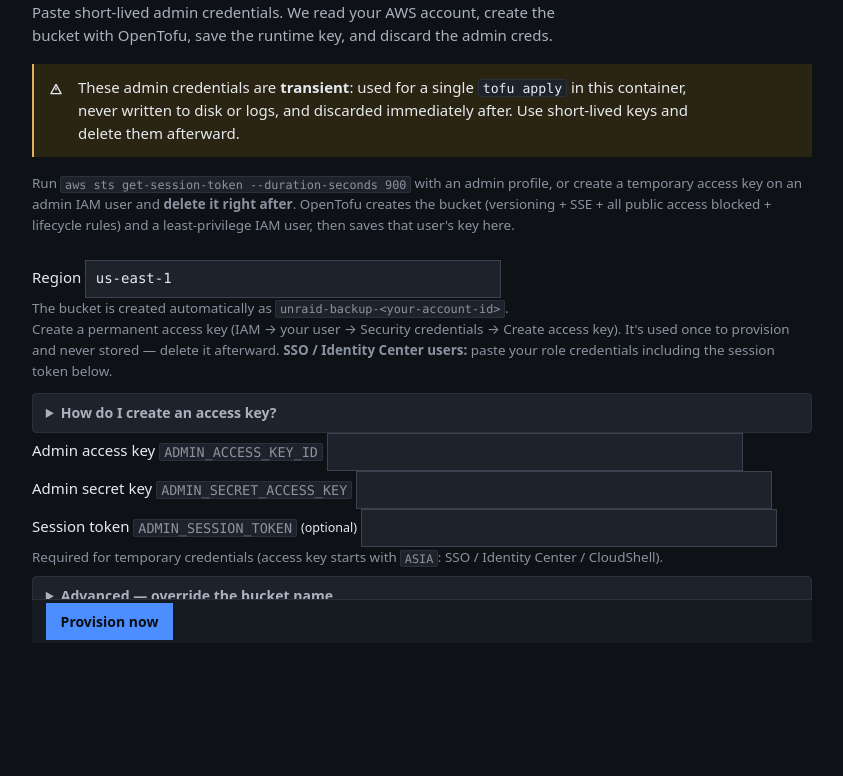
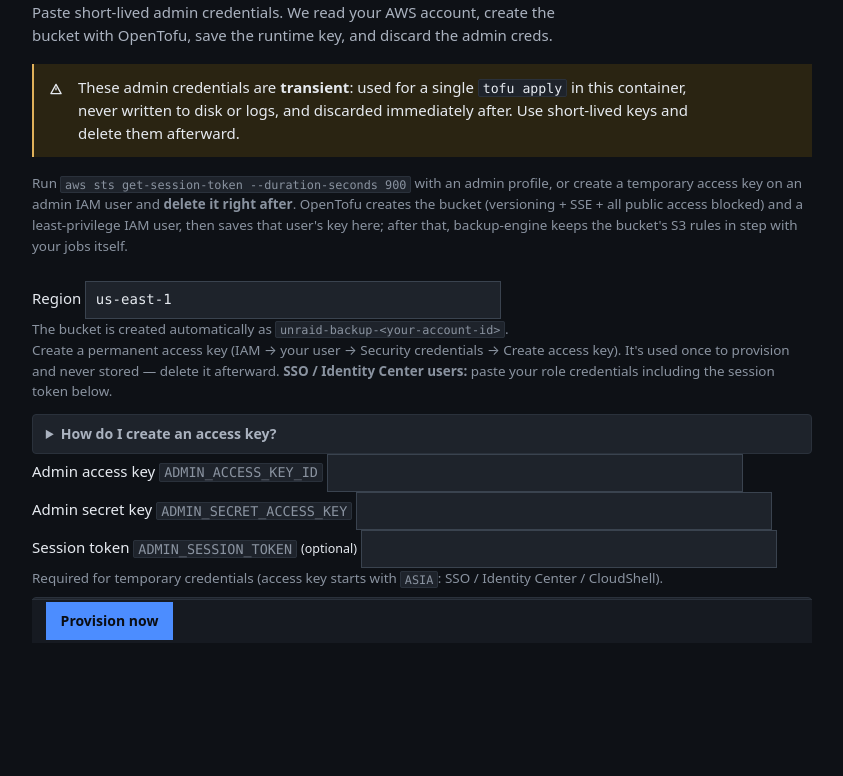
Before and after one commit to paymonr/backup-engine, a Flask app: page /setup/destination/automated in a window 1280 px wide. Shown: the part 157-933 px from the top of the page, without its empty margins (218-1061 px from the left). Run offline with Flask 3, Linux system fonts and the light colour scheme.

Commit message:
fix(s3-rules): README describes the S3 rules screen, previews and typed confirmation, the pre-backup and hourly checks, storage summaries, the cheaper tier, versioning/housekeeping and newest N + days; automated setup and the OpenTofu README match (M7)

```diff
--- a/app/gui/templates/provision_automated.html
+++ b/app/gui/templates/provision_automated.html
@@ -16,8 +16,9 @@
   <p class="hint" style="margin-top:var(--sp-4)">Run <code>aws sts get-session-token
      --duration-seconds 900</code> with an admin profile, or create a temporary access key on
      an admin IAM user and <strong>delete it right after</strong>. OpenTofu creates the bucket
-     (versioning + SSE + all public access blocked + lifecycle rules) and a least-privilege IAM
-     user, then saves that user's key here.</p>
+     (versioning + SSE + all public access blocked) and a least-privilege IAM user, then saves
+     that user's key here; after that, backup-engine keeps the bucket's S3 rules in step with your
+     jobs itself.</p>
 
   {% if error %}
   <div class="sig sig-failure" data-flash="failure" style="margin-top:var(--sp-4)">
```
Also changed, not shown: tests/gui/test_s3_rules_final_wave.py (+30 -0 lines), README.md, opentofu/README.md.
